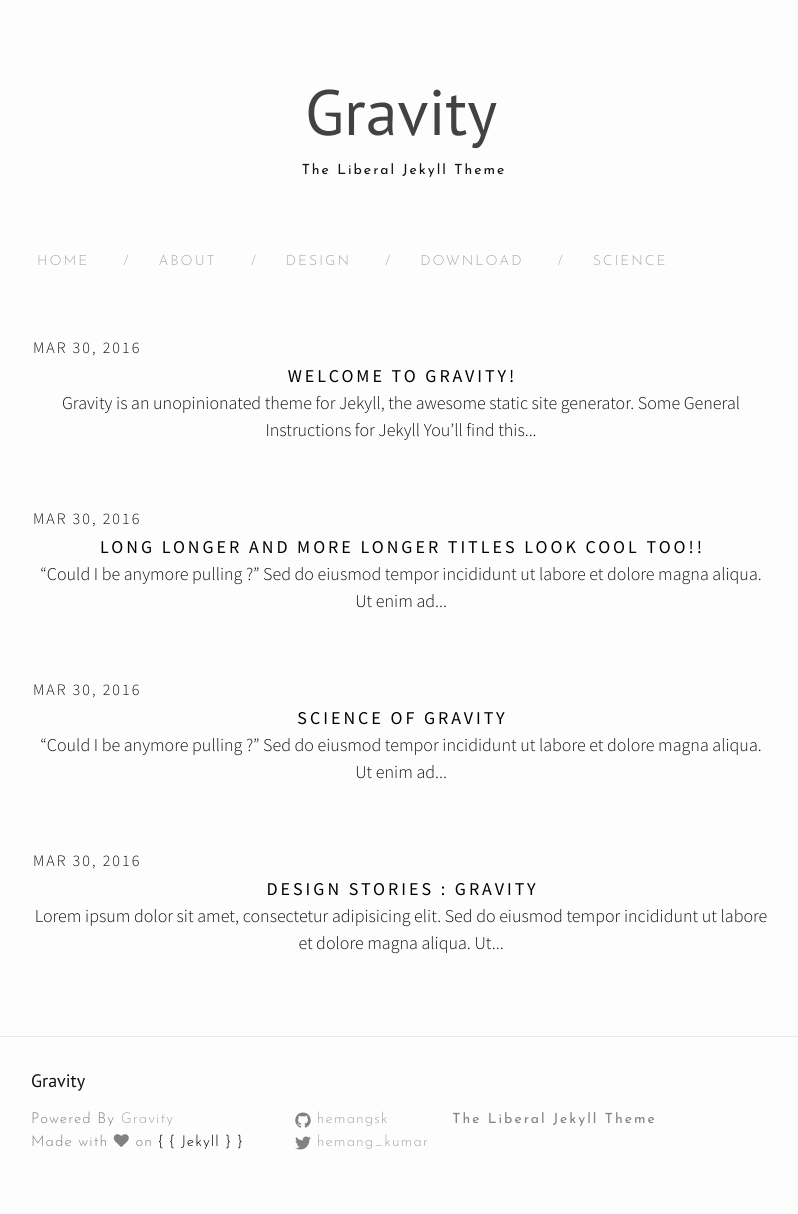
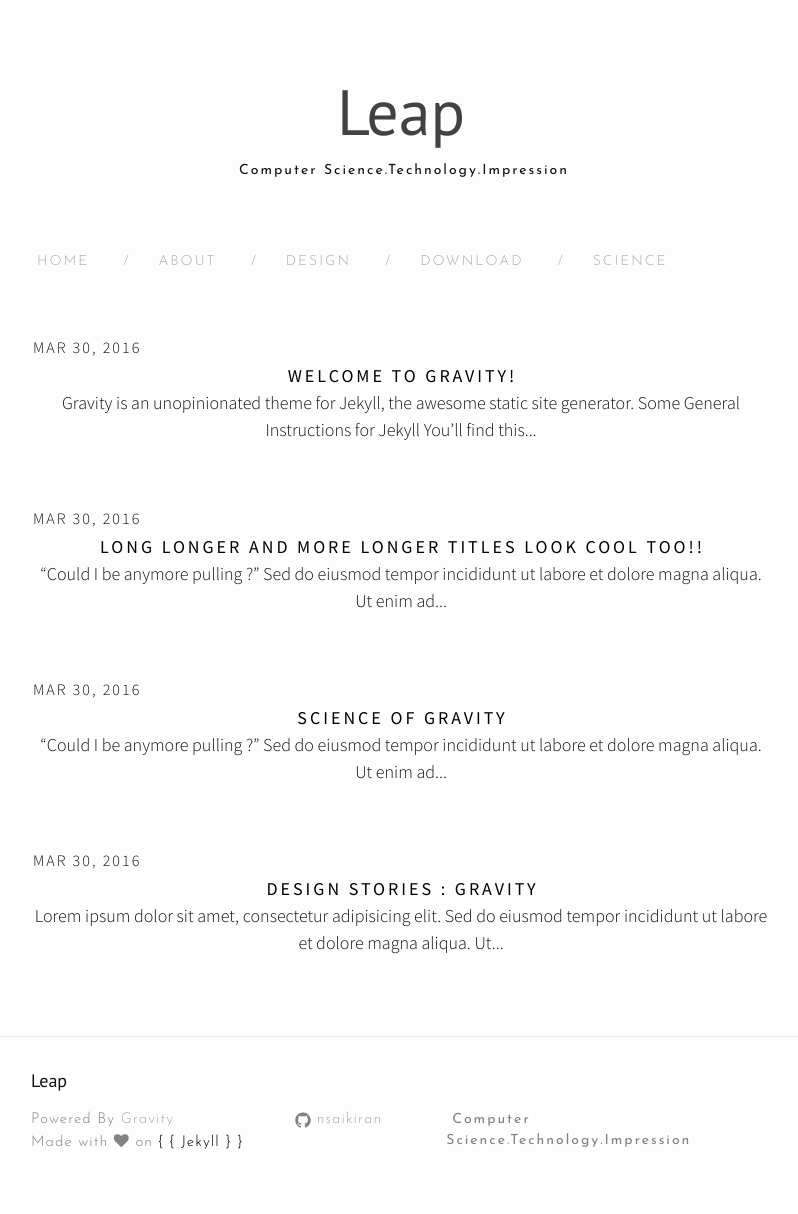
Before and after one commit to nsaikiran/impression, a Jekyll site: the page built from index.html, in a window 1280 px wide. Shown: the whole page, without its empty margins (239-1037 px from the left). Built offline with Jekyll 4.4.1, drawn with Linux system fonts in a browser that asks for light colours; nearby versions of some CDN libraries; the list of posts is cut into pages by our own code.

Commit message:
Basic config

```diff
--- a/_config.yml
+++ b/_config.yml
@@ -6,13 +6,13 @@
 # 'jekyll serve'. If you change this file, please restart the server process.
 
 # Site settings
-title: Gravity
-email: hemangsk@gmail.com
-description: The Liberal Jekyll Theme
+title: Leap
+email: saikiran.naragam@gmail.com
+description: Computer Science.Technology.Impression
 baseurl: "" # the subpath of your site, e.g. /blog
 url: "http://yourdomain.com" # the base hostname & protocol for your site
-twitter_username: hemang_kumar
-github_username:  hemangsk
+twitter_username:
+github_username:  nsaikiran
 paginate: 5
 
 gems: [jekyll-paginate, kramdown]
```
